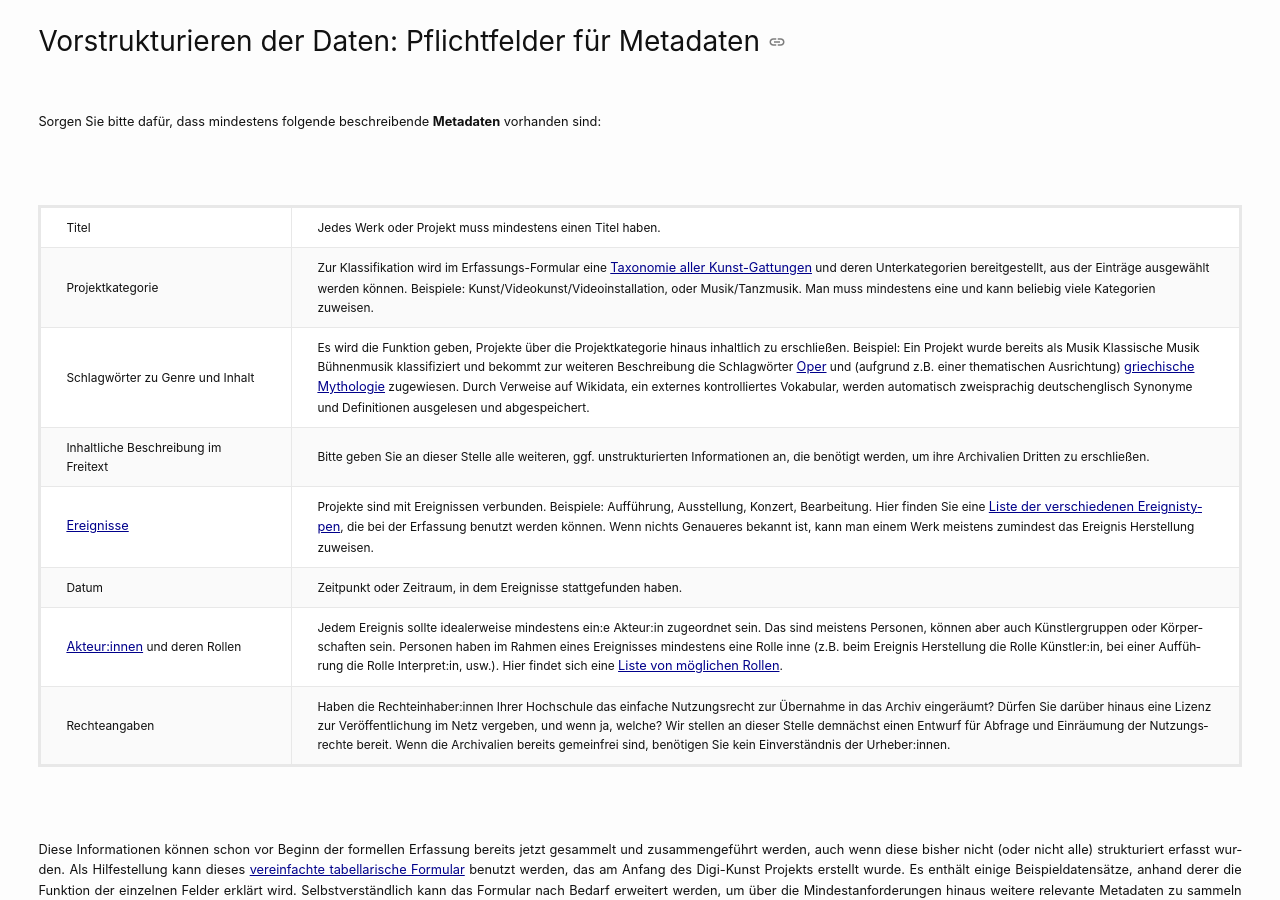
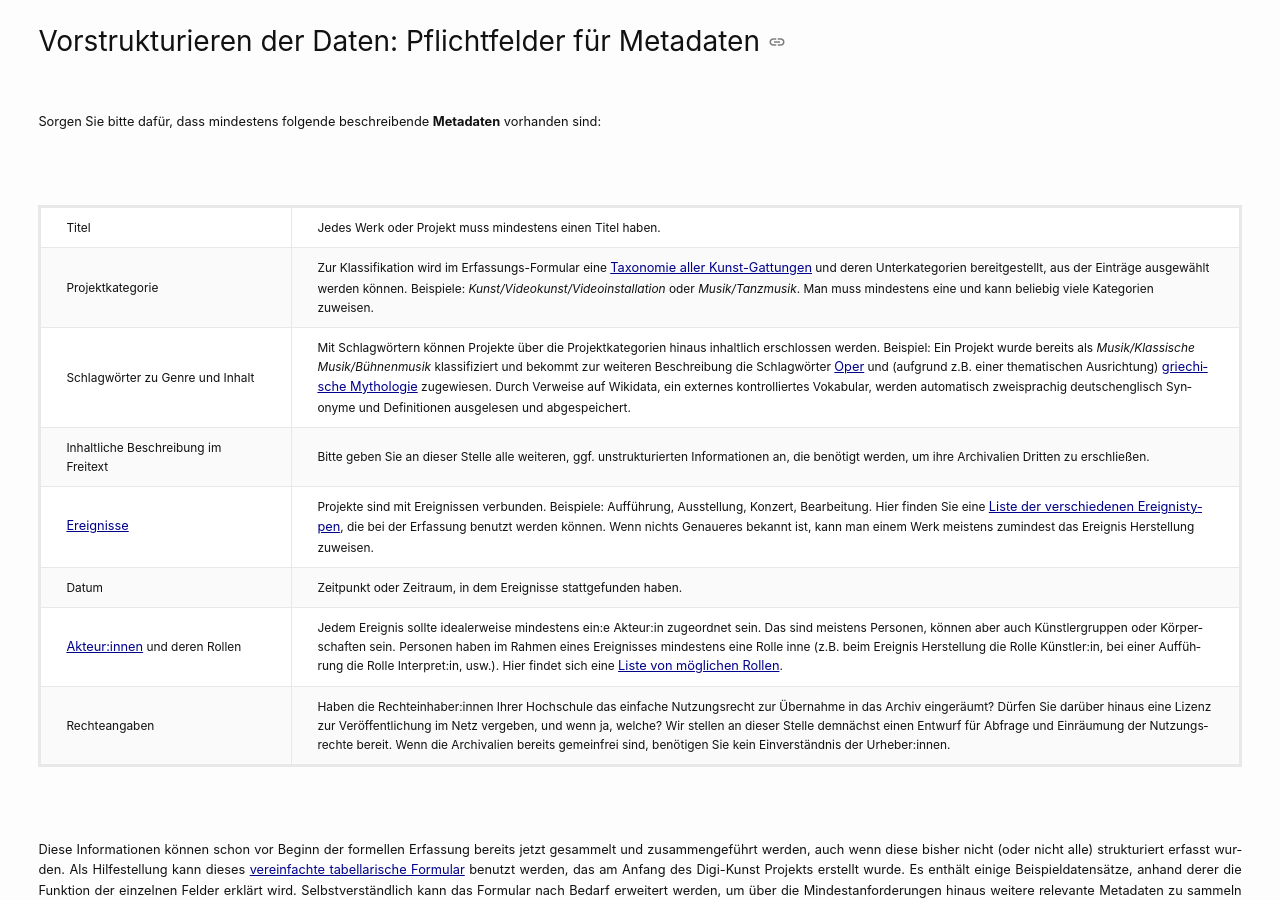
Before and after one commit to christiansievers/site-test, a Jekyll site: the page built from ressourcen/how-to-guides-fuer-einliefernde.markdown, in a window 1280 px wide and 900 px high, scrolled down 827 px. Built offline with Jekyll 4.4.1, drawn with Linux system fonts in a browser that asks for light colours; a script that is not in the unit is left out.

Commit message:
kleinigkeiten

```diff
--- a/ressourcen/how-to-guides-fuer-einliefernde.markdown
+++ b/ressourcen/how-to-guides-fuer-einliefernde.markdown
@@ -24,8 +24,8 @@ Sorgen Sie bitte dafür, dass mindestens folgende beschreibende **Metada
 
 |:--|:--|
 | Titel | Jedes Werk oder Projekt muss mindestens einen Titel haben.|
-| Projektkategorie | Zur Klassifikation wird im Erfassungs-Formular eine [Taxonomie aller Kunst-Gattungen]({{ site.baseurl }}/technische-dokumentation/kontrollierte-vokabulare-und-taxonomien/projektkategorien-grundset) und deren Unterkategorien bereitgestellt, aus der Einträge ausgewählt werden können. Beispiele: Kunst/Videokunst/Videoinstallation, oder Musik/Tanzmusik. Man muss mindestens eine und kann beliebig viele Kategorien zuweisen. |
-| Schlagwörter zu Genre und Inhalt | Es wird die Funktion geben, Projekte über die Projektkategorie hinaus inhaltlich zu erschließen. Beispiel: Ein Projekt wurde bereits als Musik Klassische Musik Bühnenmusik klassifiziert und bekommt zur weiteren Beschreibung die Schlagwörter [Oper](https://www.wikidata.org/entity/Q1344) und (aufgrund z.B. einer thematischen Ausrichtung) [griechische Mythologie](https://www.wikidata.org/entity/Q34726) zugewiesen. Durch Verweise auf Wikidata, ein externes kontrolliertes Vokabular, werden automatisch zweisprachig deutschenglisch Synonyme und Definitionen ausgelesen und abgespeichert. |
+| Projektkategorie | Zur Klassifikation wird im Erfassungs-Formular eine [Taxonomie aller Kunst-Gattungen]({{ site.baseurl }}/technische-dokumentation/kontrollierte-vokabulare-und-taxonomien/projektkategorien-grundset) und deren Unterkategorien bereitgestellt, aus der Einträge ausgewählt werden können. Beispiele: *Kunst/Videokunst/Videoinstallation* oder *Musik/Tanzmusik*. Man muss mindestens eine und kann beliebig viele Kategorien zuweisen. |
+| Schlagwörter zu Genre und Inhalt | Mit Schlagwörtern können Projekte über die Projektkategorien hinaus inhaltlich erschlossen werden. Beispiel: Ein Projekt wurde bereits als *Musik/Klassische Musik/Bühnenmusik* klassifiziert und bekommt zur weiteren Beschreibung die Schlagwörter [Oper](https://www.wikidata.org/entity/Q1344) und (aufgrund z.B. einer thematischen Ausrichtung) [griechische Mythologie](https://www.wikidata.org/entity/Q34726) zugewiesen. Durch Verweise auf Wikidata, ein externes kontrolliertes Vokabular, werden automatisch zweisprachig deutschenglisch Synonyme und Definitionen ausgelesen und abgespeichert. |
 | Inhaltliche Beschreibung im Freitext | Bitte geben Sie an dieser Stelle alle weiteren, ggf. unstrukturierten Informationen an, die benötigt werden, um ihre Archivalien Dritten zu erschließen.|
 |[Ereignisse]({{ site.baseurl }}/ressourcen/entitaeten_und_attribute_des_datenmodells)| Projekte sind mit Ereignissen verbunden. Beispiele: Aufführung, Ausstellung, Konzert, Bearbeitung. Hier finden Sie eine [Liste der verschiedenen Ereignistypen]({{ site.baseurl }}/technische-dokumentation/kontrollierte-vokabulare-und-taxonomien/ereignistypen-grundset), die bei der Erfassung benutzt werden können. Wenn nichts Genaueres bekannt ist, kann man einem Werk meistens zumindest das Ereignis Herstellung zuweisen. |
 |Datum | Zeitpunkt oder Zeitraum, in dem Ereignisse stattgefunden haben. |
```
